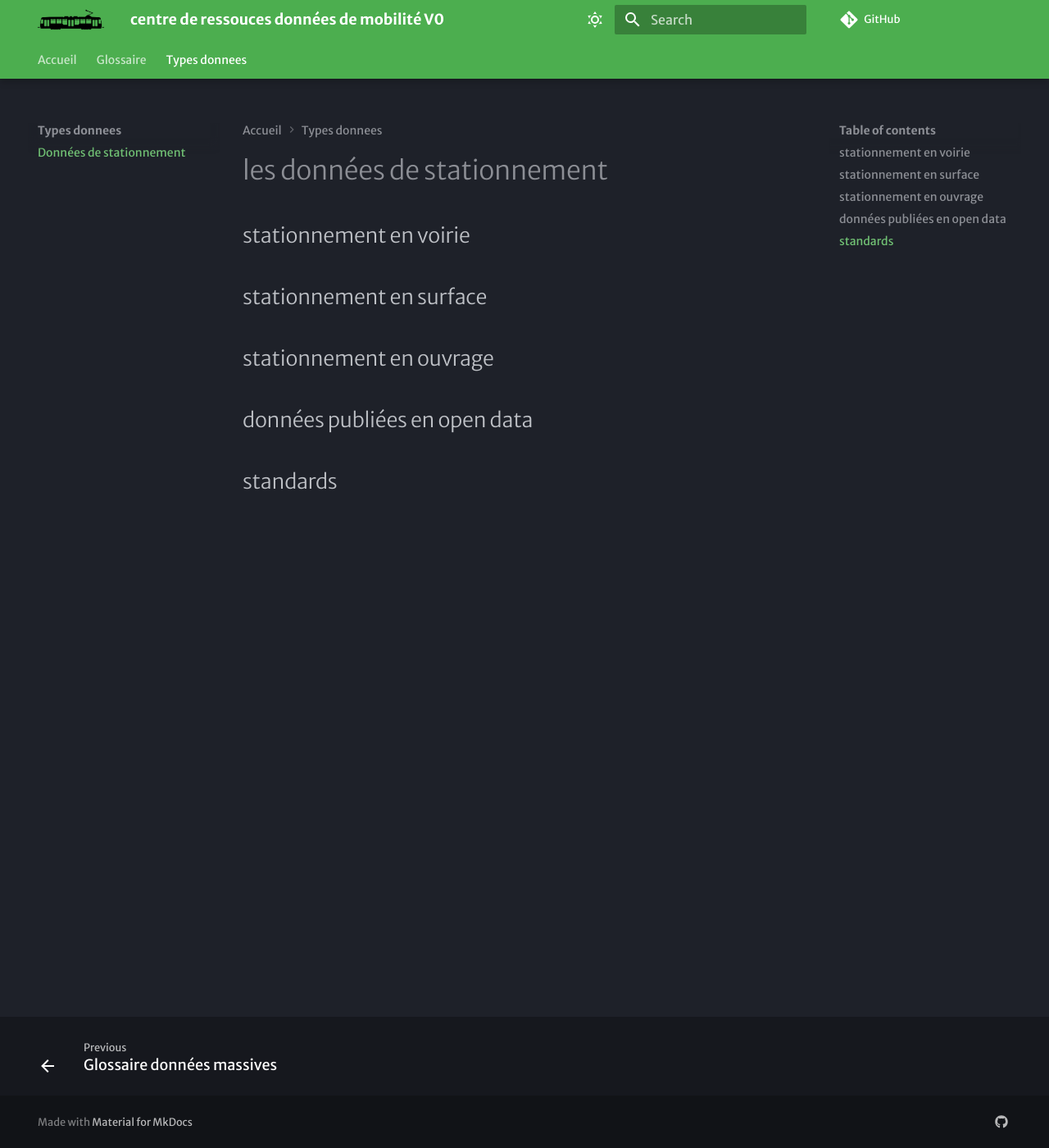
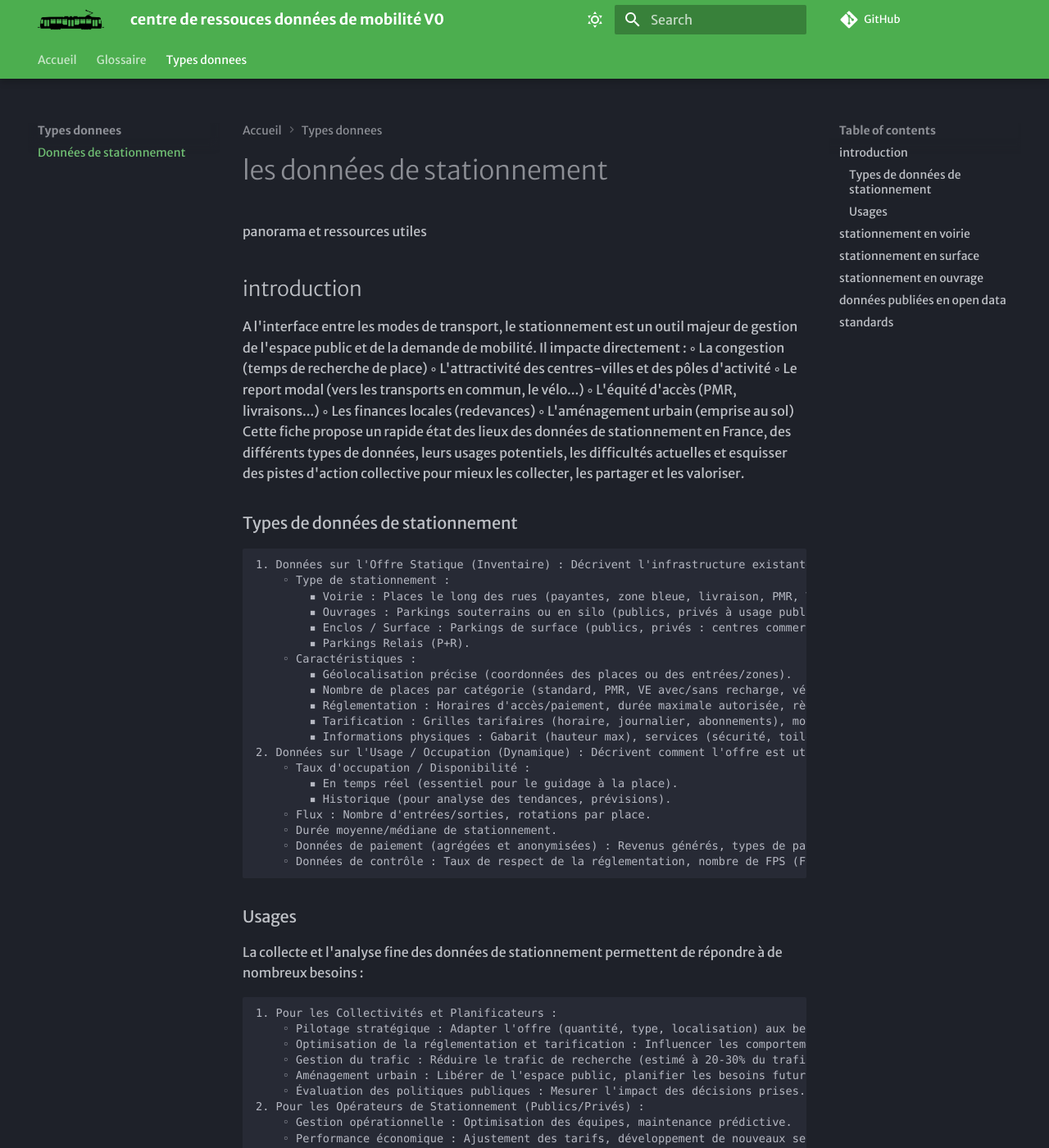
Before and after one commit to xdurang/mobscidat, an MkDocs documentation site: the page built from docs/types_donnees/stationnement.md, in a window 1280 px wide and 1400 px high. Shown: the whole window at 82% size. Built offline with MkDocs 1.6.1 and Material for MkDocs 9.7.7, drawn with Linux system fonts in a browser that asks for light colours; some web fonts are replaced; comment, search, counter and statistics services are not loaded; some of the changed text lies outside the part shown.

Commit message:
Update stationnement.md
initialisation de la fiche

```diff
--- a/docs/types_donnees/stationnement.md
+++ b/docs/types_donnees/stationnement.md
@@ -4,6 +4,61 @@ title: Données de stationnement
 ---
 
 # les données de stationnement
+panorama et ressources utiles
+
+## introduction
+A l'interface entre les modes de transport, le stationnement est un outil majeur de gestion de l'espace public et de la demande de mobilité. Il impacte directement :
+        ◦ La congestion (temps de recherche de place)
+        ◦ L'attractivité des centres-villes et des pôles d'activité
+        ◦ Le report modal (vers les transports en commun, le vélo...)
+        ◦ L'équité d'accès (PMR, livraisons...)
+        ◦ Les finances locales (redevances)
+        ◦ L'aménagement urbain (emprise au sol)
+Cette fiche propose un rapide état des lieux des données de stationnement en France, des différents types de données, leurs usages potentiels, les difficultés actuelles et esquisser des pistes d'action collective pour mieux les collecter, les partager et les valoriser.
+
+### Types de données de stationnement
+    1. Données sur l'Offre Statique (Inventaire) : Décrivent l'infrastructure existante.
+        ◦ Type de stationnement :
+            ▪ Voirie : Places le long des rues (payantes, zone bleue, livraison, PMR, VE, 2 roues, résidentiel...).
+            ▪ Ouvrages : Parkings souterrains ou en silo (publics, privés à usage public).
+            ▪ Enclos / Surface : Parkings de surface (publics, privés : centres commerciaux, entreprises...).
+            ▪ Parkings Relais (P+R).
+        ◦ Caractéristiques :
+            ▪ Géolocalisation précise (coordonnées des places ou des entrées/zones).
+            ▪ Nombre de places par catégorie (standard, PMR, VE avec/sans recharge, vélos, motos, covoiturage...).
+            ▪ Réglementation : Horaires d'accès/paiement, durée maximale autorisée, règles spécifiques (résidents...).
+            ▪ Tarification : Grilles tarifaires (horaire, journalier, abonnements), moyens de paiement acceptés.
+            ▪ Informations physiques : Gabarit (hauteur max), services (sécurité, toilettes, ascenseur...).
+    2. Données sur l'Usage / Occupation (Dynamique) : Décrivent comment l'offre est utilisée.
+        ◦ Taux d'occupation / Disponibilité :
+            ▪ En temps réel (essentiel pour le guidage à la place).
+            ▪ Historique (pour analyse des tendances, prévisions).
+        ◦ Flux : Nombre d'entrées/sorties, rotations par place.
+        ◦ Durée moyenne/médiane de stationnement.
+        ◦ Données de paiement (agrégées et anonymisées) : Revenus générés, types de paiement utilisés.
+        ◦ Données de contrôle : Taux de respect de la réglementation, nombre de FPS (Forfaits Post-Stationnement) émis.
+
+### Usages
+La collecte et l'analyse fine des données de stationnement permettent de répondre à de nombreux besoins :
+
+    1. Pour les Collectivités et Planificateurs :
+        ◦ Pilotage stratégique : Adapter l'offre (quantité, type, localisation) aux besoins réels et aux objectifs de mobilité durable (ex: réduire la place de la voiture).
+        ◦ Optimisation de la réglementation et tarification : Influencer les comportements (report modal, rotation), améliorer l'équité, optimiser les recettes.
+        ◦ Gestion du trafic : Réduire le trafic de recherche (estimé à 20-30% du trafic en centre-ville) via l'information et le guidage.
+        ◦ Aménagement urbain : Libérer de l'espace public, planifier les besoins futurs (ex: déploiement des bornes de recharge).
+        ◦ Évaluation des politiques publiques : Mesurer l'impact des décisions prises.
+    2. Pour les Opérateurs de Stationnement (Publics/Privés) :
+        ◦ Gestion opérationnelle : Optimisation des équipes, maintenance prédictive.
+        ◦ Performance économique : Ajustement des tarifs, développement de nouveaux services (réservation...).
+        ◦ Amélioration de l'expérience client.
+    3. Pour les Usagers (via Applications de Mobilité / MaaS / SIG) :
+        ◦ Information en temps réel : Trouver une place disponible rapidement (voirie ou ouvrage), connaître le tarif, les horaires.
+        ◦ Guidage à la place.
+        ◦ Paiement simplifié et dématérialisé.
+        ◦ Planification de trajets multimodaux incluant le stationnement.
+    4. Pour les Services de Contrôle :
+        ◦ Optimisation des tournées de contrôle.
+        ◦ Analyse de la fraude et du respect des règles.
 
 ## stationnement en voirie
 
```
